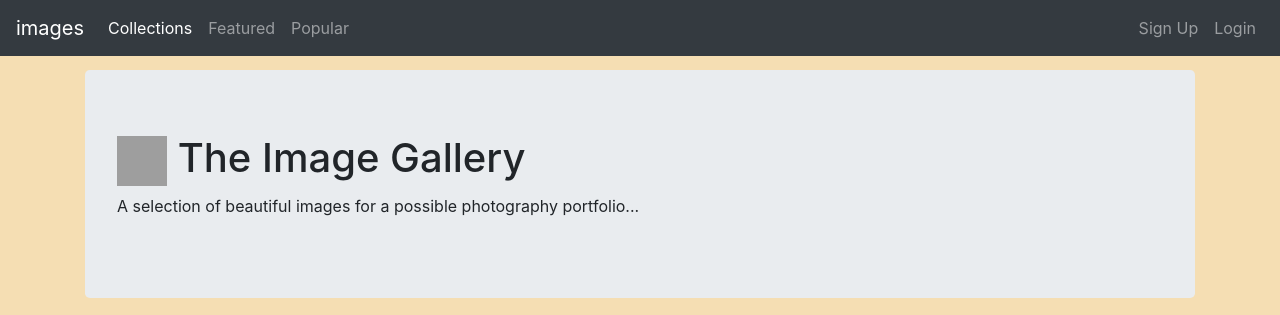
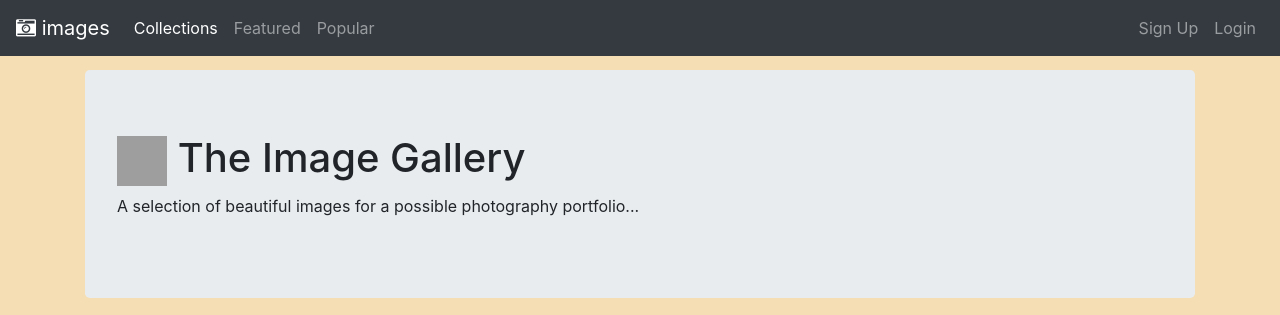
Before and after one commit to mc2green/UDemy-Web-Development-Bootcamp, a plain HTML site: page Bootstrap/BootstrapImageGallery/gallery.html in a window 1280 px wide. Shown: the top 315 px of the page. Drawn offline with nearby package versions, Linux system fonts and the light colour scheme; grey boxes are pictures that could not be loaded.

Commit message:
added notes for later ReadMe at bottom of html

```diff
--- a/Bootstrap/BootstrapImageGallery/gallery.html
+++ b/Bootstrap/BootstrapImageGallery/gallery.html
@@ -3,10 +3,11 @@
         <title>Image Gallery</title>
         <link rel="stylesheet" href="https://stackpath.bootstrapcdn.com/bootstrap/4.4.1/css/bootstrap.min.css" integrity="sha384-Vkoo8x4CGsO3+Hhxv8T/Q5PaXtkKtu6ug5TOeNV6gBiFeWPGFN9MuhOf23Q9Ifjh" crossorigin="anonymous">
         <link rel="stylesheet" type="text/css" href="gallery.css" >
+        <link rel="stylesheet" href="https://maxcdn.bootstrapcdn.com/font-awesome/4.6.3/css/font-awesome.min.css">
     </head>
     <body>
         <nav class="navbar navbar-expand-lg navbar-dark bg-dark fixed-top">
-            <a class="navbar-brand" href="#">images</a>
+            <a class="navbar-brand" href="#"><i class="fa fa-camera-retro"></i> images</a>
             <button class="navbar-toggler" type="button" data-toggle="collapse" data-target="#navbarNav" aria-controls="navbarNav" aria-expanded="false" aria-label="Toggle navigation">
               <span class="navbar-toggler-icon"></span>
             </button>
@@ -154,4 +155,8 @@
         <script src="https://cdn.jsdelivr.net/npm/popper.js@1.16.0/dist/umd/popper.min.js" integrity="sha384-Q6E9RHvbIyZFJoft+2mJbHaEWldlvI9IOYy5n3zV9zzTtmI3UksdQRVvoxMfooAo" crossorigin="anonymous"></script>
 
     </body>
+    <!---1. Utilizes grid system
+         2. Changed color of Bootstrap navbar with a 'fixed top'
+         3. Used Bootstrap Jumbotron with icons from fontawesome
+         4. Used thumbnail class around each image -->
 </html>
```
